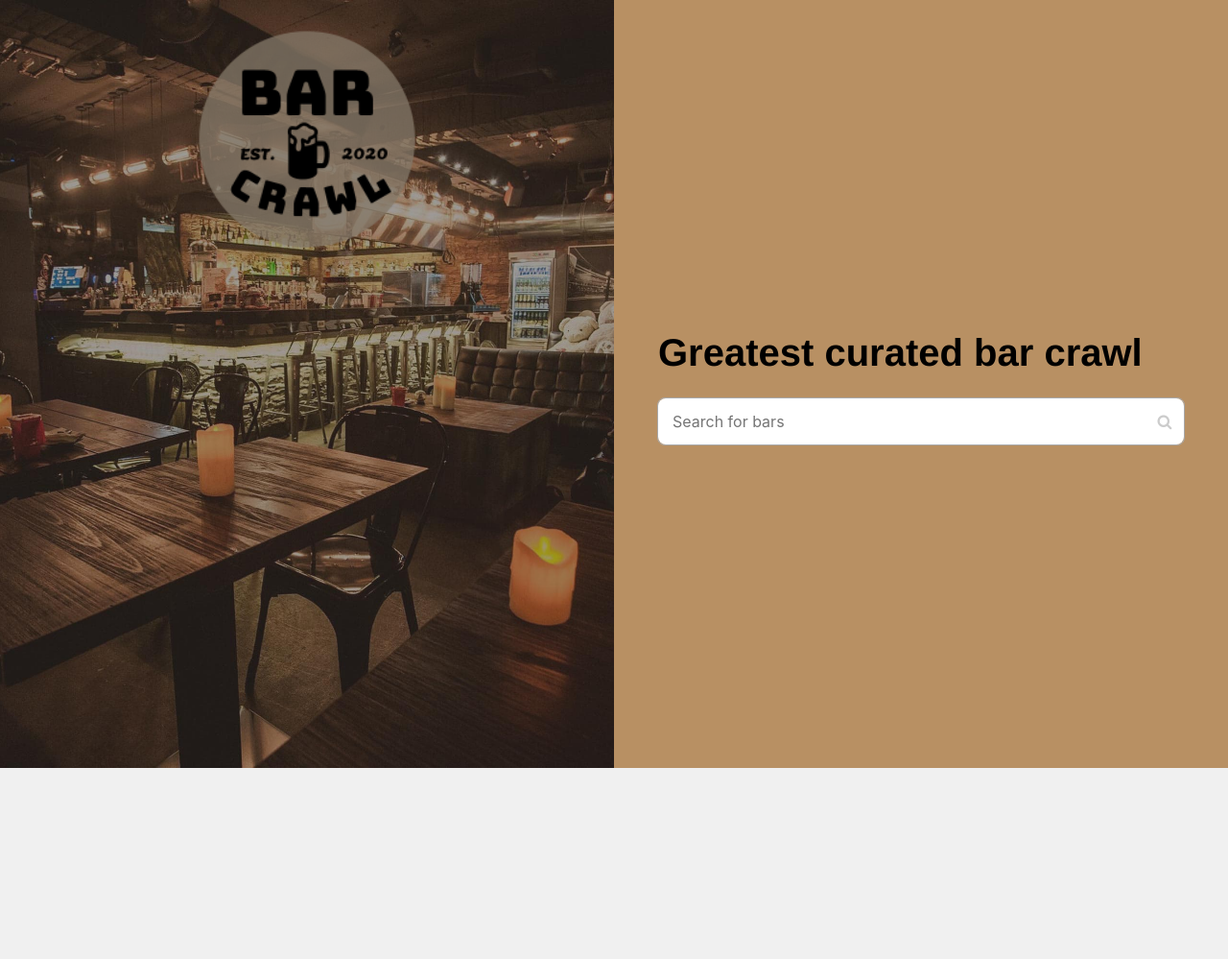
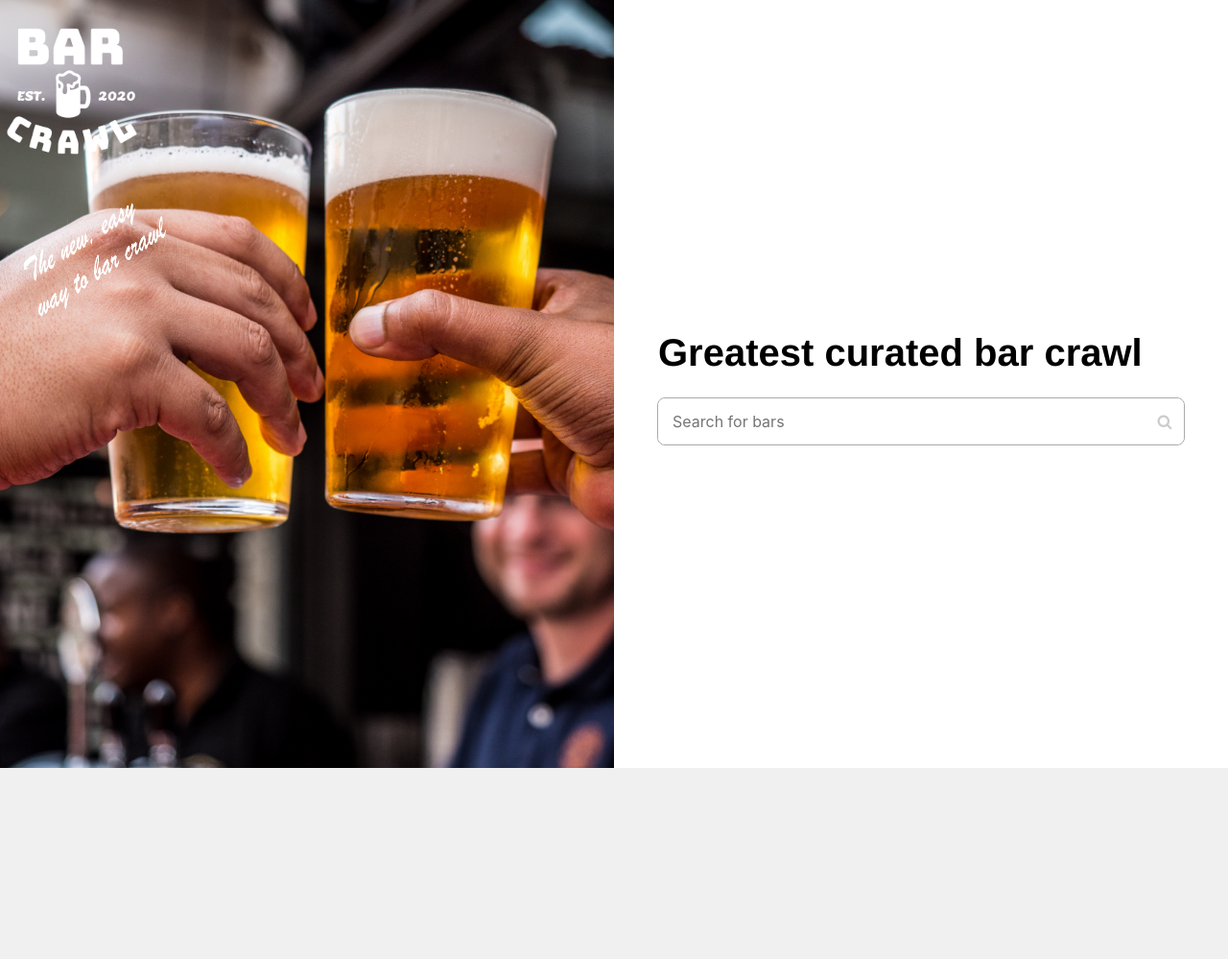
Before and after one commit to allandelarosa/bar-crawl, a Django app: page / in a window 1280 px wide. Shown: the top 999 px of the page at 96% size. Run offline with Django 3.2, Linux system fonts and the light colour scheme; some libraries are stand-ins or nearby versions.

Commit message:
new barpic

```diff
--- a/navigate/static/navigate/css/main.css
+++ b/navigate/static/navigate/css/main.css
@@ -5,14 +5,20 @@
 }
 
 .logo {
-  height: 250px;
-  width: 250px;
+  height: 150px;
+  width: 150px;
 }
 
 .logo img{
   width: 100%;
   height: 100%;
 }
+
+.motto img{
+  height: 200px;
+  width: 200px;
+}
+
 
 body, html {
   height: 100%;
@@ -60,7 +66,7 @@ flex-direction: row;
 }
 
 .bgimg-2 {
-  background-color: #B89063;
+  background-color: white;
   height: 100vh;
 }
 
--- a/navigate/templates/navigate/home.html
+++ b/navigate/templates/navigate/home.html
@@ -5,8 +5,12 @@
 
 <div class="split-container">
 	<div class="split left bgimg-1">
-	<div class="middle logo">
-			<img src='/static/navigate/images/bar_crawl_logo.png'>
+	<div class="logo">
+			<img src='/static/navigate/images/white-logo.png'>
+	<div class="motto">
+		<img src='/static/navigate/images/motto.png'>
+	</div>
+
 
 		</div>
 </div>
```
Also changed, not shown: navigate/static/navigate/images/barpic.jpeg, navigate/static/navigate/images/motto.png.
